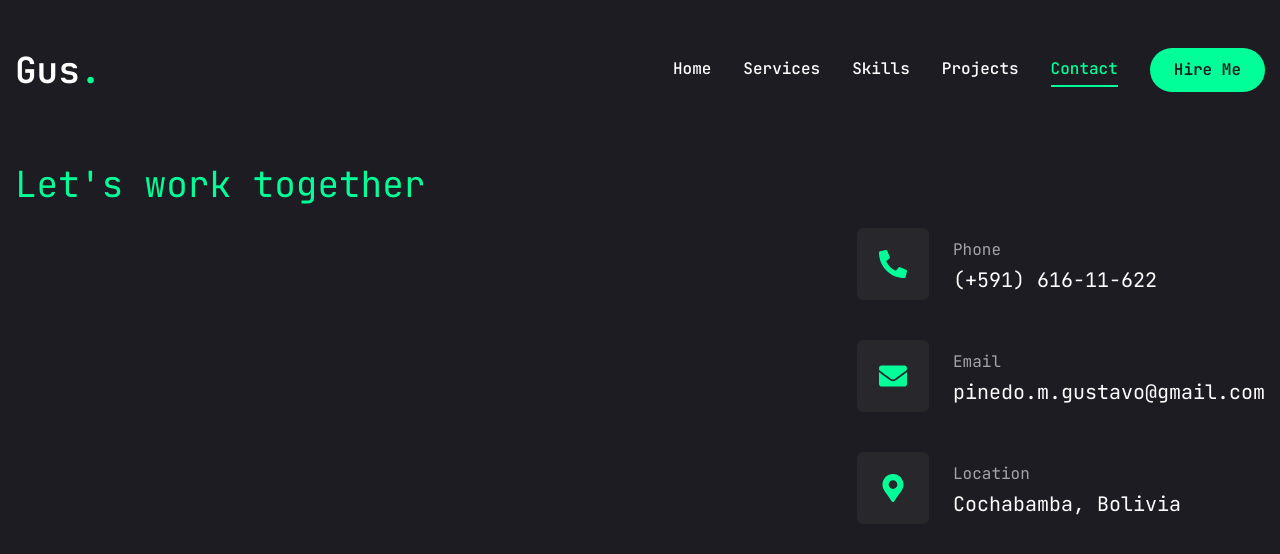
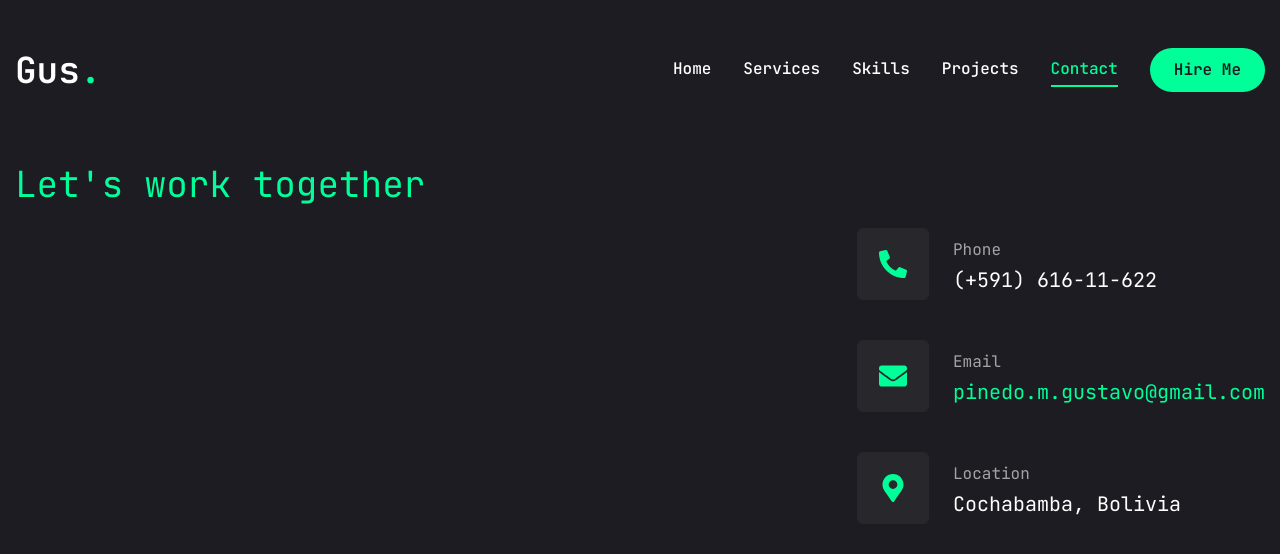
Before and after one commit to gus-pi/next-portfolio, a Next.js app: page /contact in a window 1280 px wide. Shown: the top 554 px of the page. Built offline with nearby package versions, Linux system fonts and the light colour scheme.

Commit message:
update github and add mailto

```diff
--- a/src/app/contact/page.tsx
+++ b/src/app/contact/page.tsx
@@ -1,17 +1,5 @@
 'use client';
 
-import { Button } from '@/components/ui/button';
-import { Input } from '@/components/ui/input';
-import {
-  Select,
-  SelectContent,
-  SelectGroup,
-  SelectItem,
-  SelectLabel,
-  SelectTrigger,
-  SelectValue,
-} from '@/components/ui/select';
-import { Textarea } from '@/components/ui/textarea';
 import { motion } from 'framer-motion';
 import { FaEnvelope, FaMapMarkerAlt, FaPhoneAlt } from 'react-icons/fa';
 
@@ -24,7 +12,14 @@ const info = [
   {
     icon: <FaEnvelope />,
     title: 'Email',
-    description: 'pinedo.m.gustavo@gmail.com',
+    description: (
+      <a
+        href="mailto:pinedo.m.gustavo@gmail.com"
+        className="text-xl text-accent hover:underline"
+      >
+        pinedo.m.gustavo@gmail.com
+      </a>
+    ),
   },
   {
     icon: <FaMapMarkerAlt />,
@@ -46,45 +41,7 @@ const ContactPage = () => {
       <div className="container mx-auto">
         <h3 className="text-4xl text-accent mb-6">Let&apos;s work together</h3>
         <div className="flex flex-col xl:flex-row gap-[30px]">
-          <div className="xl:h-[54%] order-2 xl:order-none">
-            {/* <form
-              action=""
-              className="flex flex-col gap-6 p-10 bg-[#27272c] rounded-xl"
-            >
-              <h3 className="text-4xl text-accent">Let's work together</h3>
-              <p className="text-white/60">
-                Feel free to contact me about any enquiry or project opportunity
-                you might have, I'm always up to help.
-              </p>
-              <div className="grid grid-cols-1 md:grid-cols-2 gap-6">
-                <Input type="firstname" placeholder="Your first name" />
-                <Input type="lastname" placeholder="Your last name" />
-                <Input type="email" placeholder="Your email address" />
-                <Input type="phone" placeholder="Phone number" />
-              </div>
-              <Select>
-                <SelectTrigger className="w-full">
-                  <SelectValue placeholder="Select a service" />
-                </SelectTrigger>
-                <SelectContent>
-                  <SelectGroup>
-                    <SelectLabel>Select a service</SelectLabel>
-                    <SelectItem value="est">Fullstack Web Dev</SelectItem>
-                    <SelectItem value="cst">Graphic Design</SelectItem>
-                    <SelectItem value="mst">3D Modeling</SelectItem>
-                    <SelectItem value="pst">Archviz</SelectItem>
-                  </SelectGroup>
-                </SelectContent>
-              </Select>
-              <Textarea
-                className="h-[200px]"
-                placeholder="Type your message here."
-              />
-              <Button size="md" className="max-w-40">
-                Send
-              </Button>
-            </form> */}
-          </div>
+          <div className="xl:h-[54%] order-2 xl:order-none"></div>
           <div className="flex-1 flex items-center xl:justify-end order-1 xl:order-none mb-8 xl:mb-0">
             <ul className="flex flex-col gap-10">
               {info.map((item, index) => (
--- a/src/app/projects/page.tsx
+++ b/src/app/projects/page.tsx
@@ -27,7 +27,7 @@ const projects = [
     stack: [{ name: 'next.js' }, { name: 'typescript' }, { name: 'stripe' }],
     image: '/assets/work/thumb1.png',
     live: 'https://petsoft-navy.vercel.app/',
-    github: 'https://github.com/PieMenard/petsoft',
+    github: 'https://github.com/gus-pi/petsoft',
   },
   {
     num: '02',
@@ -38,7 +38,7 @@ const projects = [
     stack: [{ name: 'next.js' }, { name: 'typescript' }, { name: 'mongodb' }],
     image: '/assets/work/thumb2.PNG',
     live: 'https://next-expenses-blond.vercel.app',
-    github: 'https://github.com/PieMenard/next-expenses',
+    github: 'https://github.com/gus-pi/next-expenses',
   },
   {
     num: '03',
@@ -49,7 +49,7 @@ const projects = [
     stack: [{ name: 'next.js' }, { name: 'typescript' }],
     image: '/assets/work/thumb3.PNG',
     live: 'https://next-moviedb.netlify.app',
-    github: 'https://github.com/PieMenard/next-moviesdb',
+    github: 'https://github.com/gus-pi/next-moviesdb',
   },
 ];
 
```
